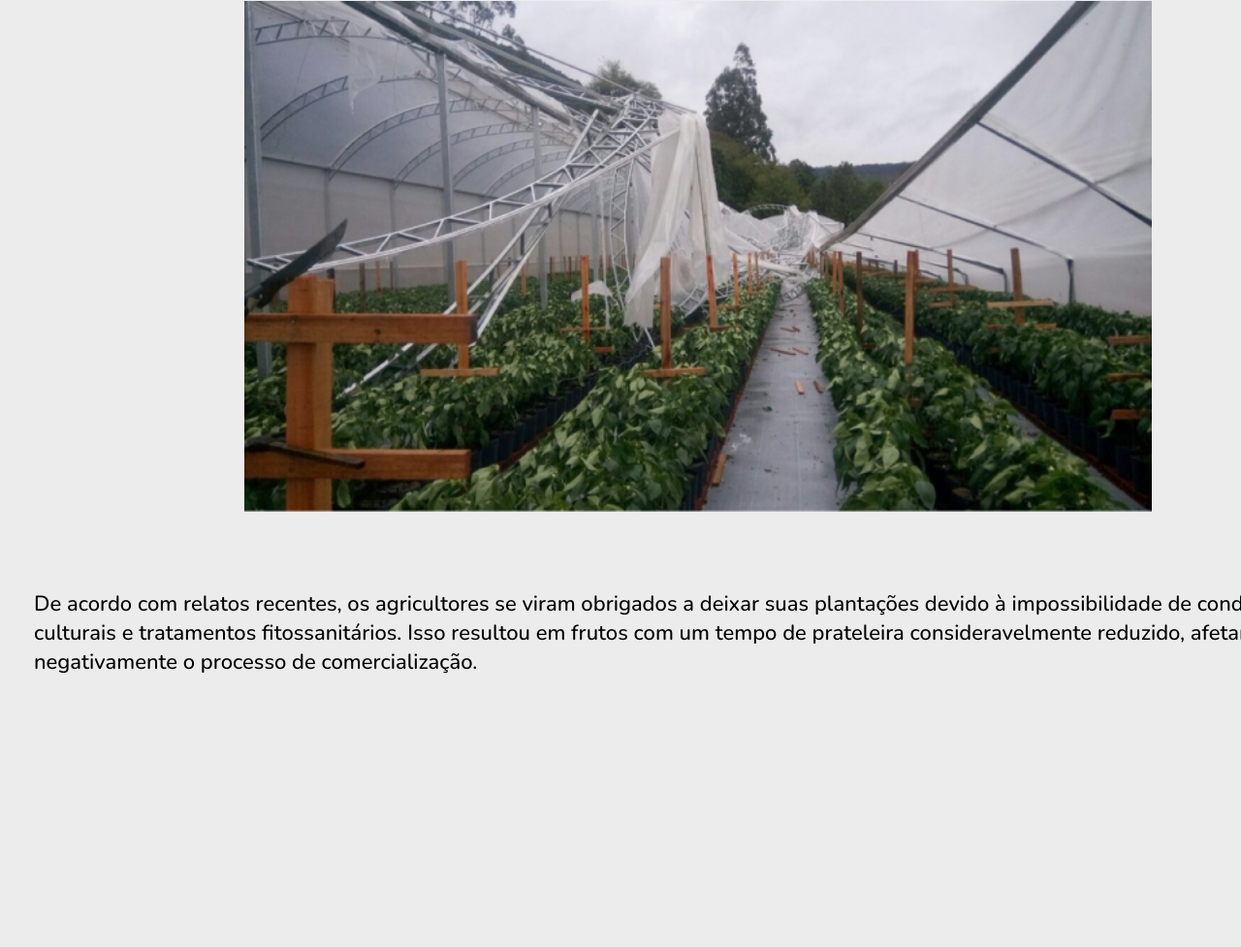
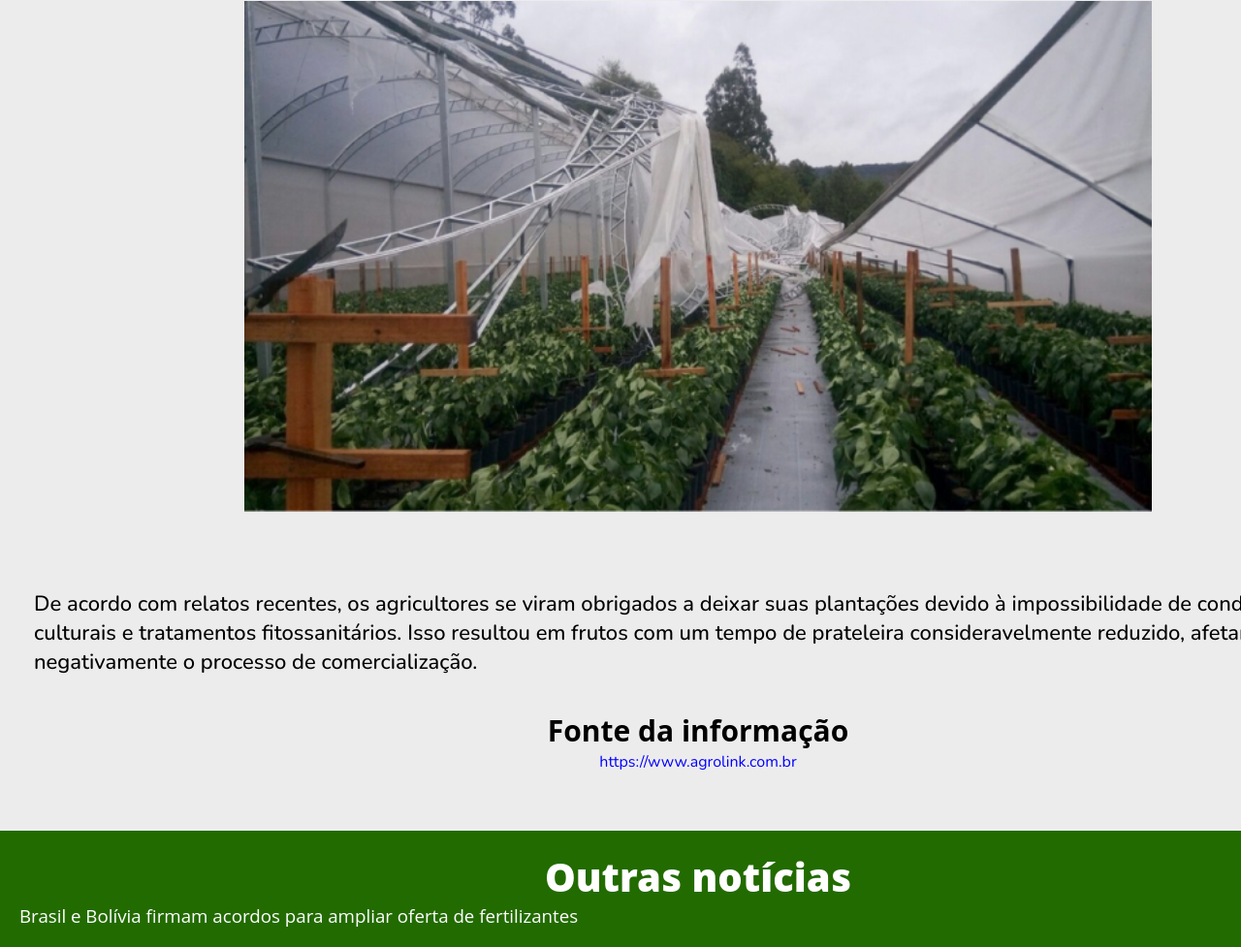
Before and after one commit to darkzinexe/Agro-news, a plain HTML site: page index.html in a window 1280 px wide. Shown: the part 810-1787 px from the top of the page at 97% size. Before the commit the page ends 1543 px from the top, so only its background shows below. Drawn offline with nearby package versions, Linux system fonts and the light colour scheme.

Commit message:
🦪🏀 Updated with Glitch

```diff
--- a/index.html
+++ b/index.html
@@ -20,6 +20,14 @@
     <p class="texto-noticia">Segundo análise recente da Emater/RS-Ascar, as condições climáticas desfavoráveis causaram sérios danos à colheita de tomate na região de Caxias do Sul. Enquanto as lavouras precoces e intermediárias já encerraram a colheita, as plantações tardias foram colhidas de forma precoce e abrupta, levando a uma significativa redução no rendimento.</p>
     <img class="imagem-noticia" src="imagem_noticia.png">
     <p class="texto-noticia">De acordo com relatos recentes, os agricultores se viram obrigados a deixar suas plantações devido à impossibilidade de conduzir práticas culturais e tratamentos fitossanitários. Isso resultou em frutos com um tempo de prateleira consideravelmente reduzido, afetando negativamente o processo de comercialização.</p>
+    <h2 class="texto-fonte">Fonte da informação</h2>
+    <a href="https://www.agrolink.com.br/noticias/cultura/tomate/tomate12398012380_491765.html">https://www.agrolink.com.br</a>
+  <section class="mais-noticias">
+    <h2 class="outras-noticias">Outras notícias</h2>
+    <div class="noticia-1">
+    <h3 class="texto-noticia-1">Brasil e Bolívia firmam acordos para ampliar oferta de fertilizantes</h3>
+      </div>
+</section>
 </div>
 </body>
 </html>
--- a/style.css
+++ b/style.css
@@ -12,6 +12,7 @@ body{
 .container{
   width: 1440px;
   max-width: 1440px;
+  text-align: center;
   }
 
 .cabecalho {
@@ -75,3 +76,42 @@ body{
   max-width: 100%;
   height: auto;
 }
+
+.texto-fonte{
+  font-size: 30px;
+  font-weight: 750;
+  text-align: center;
+  }
+
+a{
+  color: blue;
+  text-decoration: none;
+  font-family: "Nunito", sans-serif;
+}
+
+a:hover{
+  text-decoration: underline;
+  }
+
+.mais-noticias{
+  background-color: #226B00;
+  padding: 20px;
+  margin-top: 60px;
+  }
+
+.outras-noticias{
+  font-size: 40px;
+  font-weight: 850;
+  text-align: center;
+  color: white;
+  }
+
+.noticia-1{
+  display: flex;
+  position: relative;
+  }
+
+.texto-noticia-1{
+  color: white;
+  font-weight: 500;
+  }
```
